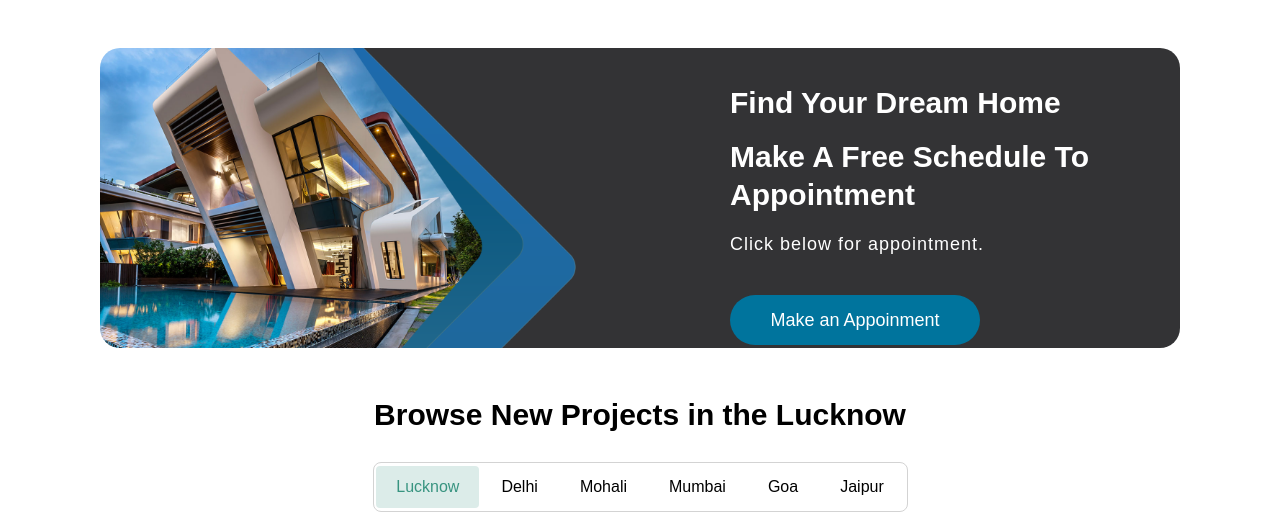
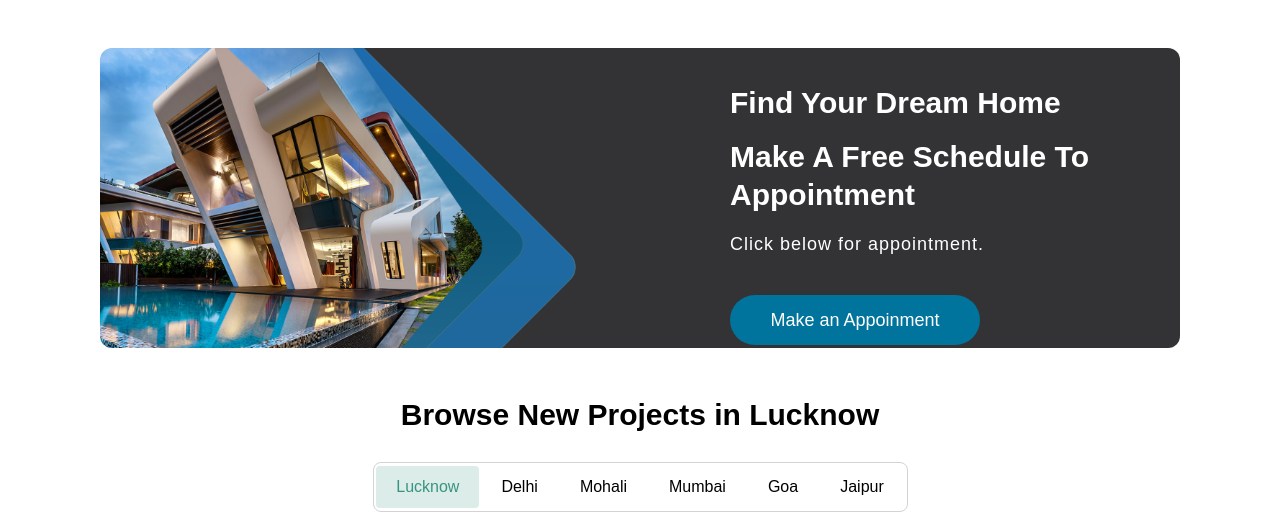
Before and after one commit to NarendarKarwasra/property, a plain HTML site: page index.html in a window 1280 px wide. Shown: the part 562-1093 px from the top of the page. Drawn offline with Linux system fonts and the light colour scheme.

Commit message:
Initial commit

```diff
--- a/index.html
+++ b/index.html
@@ -156,7 +156,7 @@
 
 
     <div style="margin: 0px 100px;">
-        <div style="width: 100%; height: 300px; background-image: url('images/appoinment.png'); background-size: cover; background-position: center; margin-top: 50px; padding: 30px; border-radius: 20px;">
+        <div style="width: 100%; height: 300px; background-image: url('images/appoinment.png'); background-size: cover; background-position: center; margin-top: 50px; padding: 30px; border-radius: 12px;">
             <div style="margin-left: 600px; padding: 10px 0px;">
                 <h2 style="font-size: 30px; font-weight: 600; line-height: 30px; color: #fff;">Find Your Dream Home</h2>
                 <h2 style="font-size: 30px; font-weight: 600; line-height: 38px; color: #fff; margin-top: 20px;">Make A Free Schedule To Appointment</h2>
@@ -171,7 +171,7 @@
 
 
     <div style="margin: 0px 100px; margin-top: 50px; display: flex; flex-direction: column; align-items: center; justify-content: center; border-bottom: 1px solid #B3B3B3; padding-bottom: 40px;">
-        <h2 style="font-size: 30px;">Browse New Projects in the Lucknow</h2>
+        <h2 style="font-size: 30px;">Browse New Projects in Lucknow</h2>
 
         <div style="width:535px; height: 50px; background: #fff; border-radius: 8px; display: flex; align-items: center; justify-content: center; margin-top: 30px; border: 1px solid #D3D3D3; border-radius: 8px;">
             <div class="city-tabs">
@@ -516,7 +516,6 @@
                     <li style="margin-bottom: 12px;"><a href="#" style="text-decoration: none; color: #000000;">Guides</a></li>
                     <li style="margin-bottom: 12px;"><a href="#" style="text-decoration: none; color: #000000;">Market Intelligence</a></li>
                     <li style="margin-bottom: 12px;"><a href="#" style="text-decoration: none; color: #000000;">Events</a></li>
-                    <li><a href="#" style="text-decoration: none; color: #000000;">True Estimate</a></li>
                 </ul>
             </div>
         </div>
```
